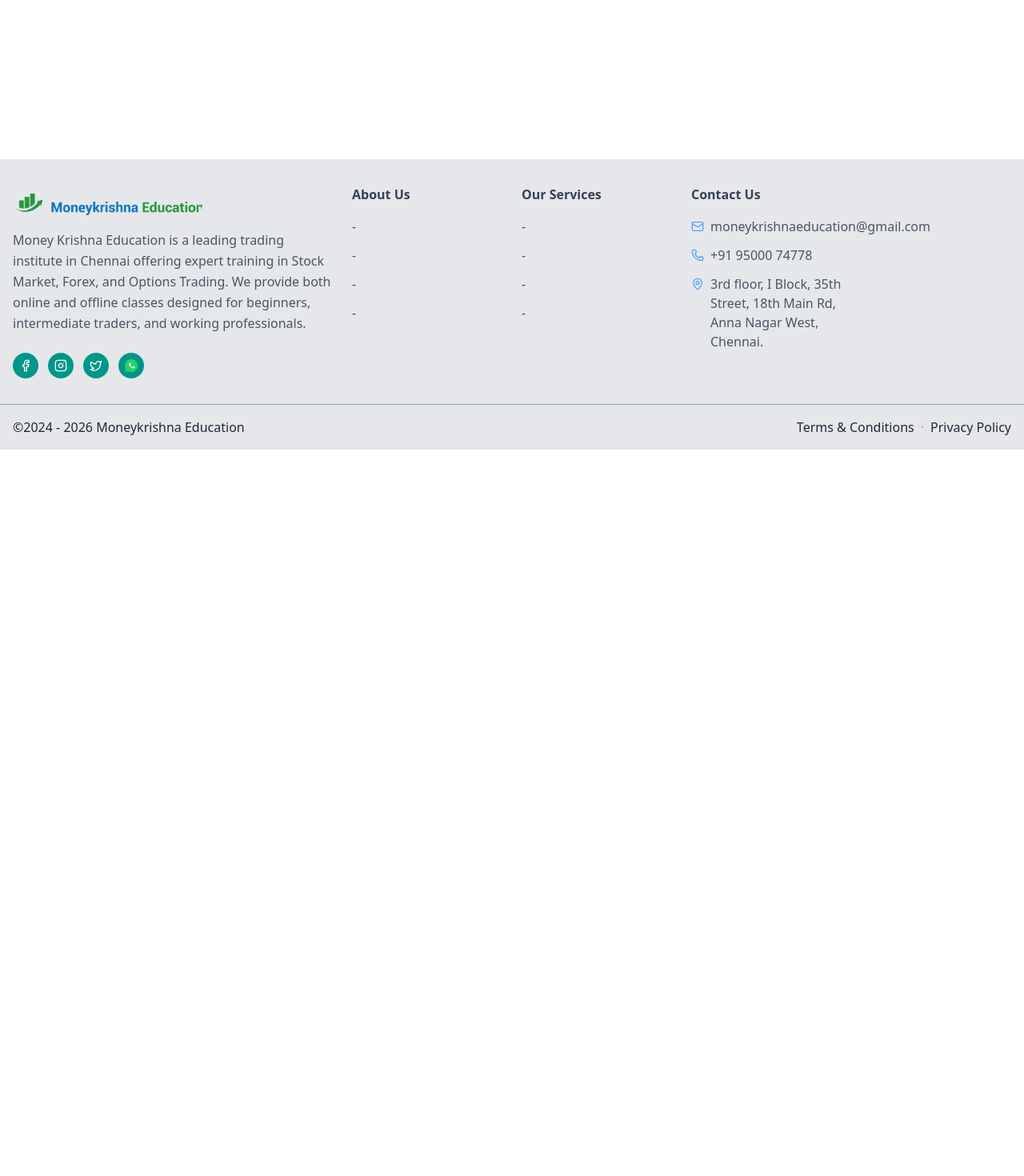
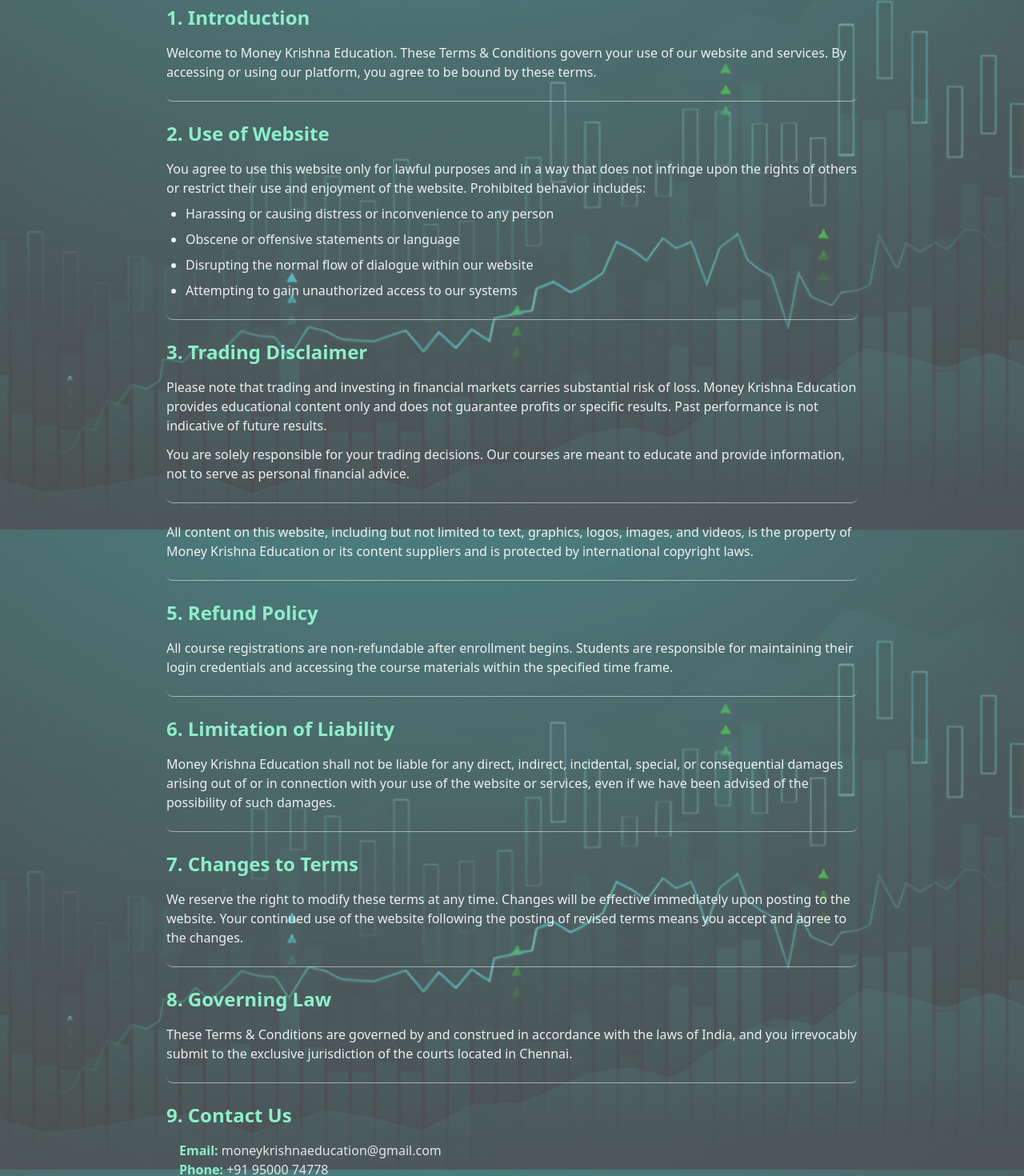
Before and after one commit to Moneykrishnaeducation/MKE, a React (Vite) app: page /terms in a window 1280 px wide. Shown: the part 238-1708 px from the top of the page at 80% size. Before the commit the page ends 800 px from the top, so only its background shows below. Built offline with nearby package versions, Linux system fonts and the light colour scheme.

Commit message:
term page

```diff
--- a/src/App.jsx
+++ b/src/App.jsx
@@ -15,6 +15,7 @@
 import Intermediate from './Components/Intermediate'
 import AdvanceCourse from './Components/AdvanceCourse'
 import Careers from './Components/Careers'
+import Term from './Components/Term'
 
 const App = () => {
   return (
@@ -35,6 +36,7 @@
             <Route path="/courses/beginner" element={<BeginnerCourse />} />
             <Route path="/courses/intermediate" element={<Intermediate />} />
             <Route path="/courses/advanced" element={<AdvanceCourse />} />
+            <Route path="/terms" element={<Term />} />
           </Routes>
         </main>
 
--- a/src/Components/Footer.jsx
+++ b/src/Components/Footer.jsx
@@ -110,7 +110,7 @@
         <div className="max-w-screen-xl mx-auto px-4 py-4 flex flex-col md:flex-row items-center justify-between text-gray-400">
           <div className='text-gray-800'>©2024 - {new Date().getFullYear()} Moneykrishna Education</div>
           <div className="mt-3 md:mt-0">
-            <a href="#" className="text-gray-800 hover:underline  rounded">Terms &amp; Conditions</a>
+            <Link to="/terms" className="text-gray-800 hover:underline  rounded">Terms &amp; Conditions</Link>
             <span className="mx-2">·</span>
             <a href="#" className="text-gray-800 hover:underline  rounded">Privacy Policy</a>
           </div>
--- /dev/null
+++ b/src/Components/Term.jsx
@@ -0,0 +1,98 @@
+import React, { useEffect, useState } from 'react'
+import bgImg from '../assets/bg_img.jpg'
+
+const Term = () => {
+  const [isVisible, setIsVisible] = useState(false)
+
+  useEffect(() => {
+    setIsVisible(true)
+  }, [])
+
+  return (
+    <div className="min-h-screen relative" style={{backgroundImage: `url(${bgImg})`, backgroundSize: 'cover', backgroundPosition: 'center', backgroundAttachment: 'fixed', opacity: 0.7}}>
+      <div className="absolute inset-0 bg-black/40"></div>
+      <div className="max-w-4xl mx-auto px-4 py-12 relative z-10">
+        <h1 className={`text-5xl font-bold mb-12 text-center text-white transition-all duration-700 ${
+          isVisible ? 'opacity-100 translate-y-0' : 'opacity-0 translate-y-4'
+        }`}>Terms &amp; Conditions</h1>
+
+        <div className="space-y-6 text-white/90">
+          <section className={`pb-6 border-b border-white/50 rounded-lg transition-all duration-700 transform ${
+            isVisible ? 'opacity-100 translate-y-0' : 'opacity-0 translate-y-4'
+          }`}>
+            <h2 className="text-2xl font-semibold mb-4 text-emerald-300">1. Introduction</h2>
+            <p>Welcome to Money Krishna Education. These Terms &amp; Conditions govern your use of our website and services. By accessing or using our platform, you agree to be bound by these terms.</p>
+          </section>
+
+          <section className={`pb-6 border-b border-white/50 rounded-lg transition-all duration-700 transform delay-100 ${
+            isVisible ? 'opacity-100 translate-y-0' : 'opacity-0 translate-y-4'
+          }`}>
+            <h2 className="text-2xl font-semibold mb-4 text-emerald-300">2. Use of Website</h2>
+            <p>You agree to use this website only for lawful purposes and in a way that does not infringe upon the rights of others or restrict their use and enjoyment of the website. Prohibited behavior includes:</p>
+            <ul className="list-disc pl-6 mt-2 space-y-2">
+              <li>Harassing or causing distress or inconvenience to any person</li>
+              <li>Obscene or offensive statements or language</li>
+              <li>Disrupting the normal flow of dialogue within our website</li>
+              <li>Attempting to gain unauthorized access to our systems</li>
+            </ul>
+          </section>
+
+          <section className={`pb-6 border-b border-white/50 rounded-lg transition-all duration-700 transform delay-200 ${
+            isVisible ? 'opacity-100 translate-y-0' : 'opacity-0 translate-y-4'
+          }`}>
+            <h2 className="text-2xl font-semibold mb-4 text-emerald-300">3. Trading Disclaimer</h2>
+            <p>Please note that trading and investing in financial markets carries substantial risk of loss. Money Krishna Education provides educational content only and does not guarantee profits or specific results. Past performance is not indicative of future results.</p>
+            <p className="mt-3">You are solely responsible for your trading decisions. Our courses are meant to educate and provide information, not to serve as personal financial advice.</p>
+          </section>
+
+          <section className={`pb-6 border-b border-white/50 rounded-lg transition-all duration-700 transform delay-300 ${
+            isVisible ? 'opacity-100 translate-y-0' : 'opacity-0 translate-y-4'
+          }`}>
+            <p>All content on this website, including but not limited to text, graphics, logos, images, and videos, is the property of Money Krishna Education or its content suppliers and is protected by international copyright laws.</p>
+          </section>
+
+          <section className={`pb-6 border-b border-white/50 rounded-lg transition-all duration-700 transform delay-300 ${
+            isVisible ? 'opacity-100 translate-y-0' : 'opacity-0 translate-y-4'
+          }`}>
+            <h2 className="text-2xl font-semibold mb-4 text-emerald-300">5. Refund Policy</h2>
+            <p>All course registrations are non-refundable after enrollment begins. Students are responsible for maintaining their login credentials and accessing the course materials within the specified time frame.</p>
+          </section>
+
+          <section className={`pb-6 border-b border-white/50 rounded-lg transition-all duration-700 transform delay-300 ${
+            isVisible ? 'opacity-100 translate-y-0' : 'opacity-0 translate-y-4'
+          }`}>
+            <h2 className="text-2xl font-semibold mb-4 text-emerald-300">6. Limitation of Liability</h2>
+            <p>Money Krishna Education shall not be liable for any direct, indirect, incidental, special, or consequential damages arising out of or in connection with your use of the website or services, even if we have been advised of the possibility of such damages.</p>
+          </section>
+
+          <section className={`pb-6 border-b border-white/50 rounded-lg transition-all duration-700 transform delay-300 ${
+            isVisible ? 'opacity-100 translate-y-0' : 'opacity-0 translate-y-4'
+          }`}>
+            <h2 className="text-2xl font-semibold mb-4 text-emerald-300">7. Changes to Terms</h2>
+            <p>We reserve the right to modify these terms at any time. Changes will be effective immediately upon posting to the website. Your continued use of the website following the posting of revised terms means you accept and agree to the changes.</p>
+          </section>
+
+          <section className={`pb-6 border-b border-white/50 rounded-lg transition-all duration-700 transform delay-300 ${
+            isVisible ? 'opacity-100 translate-y-0' : 'opacity-0 translate-y-4'
+          }`}>
+            <h2 className="text-2xl font-semibold mb-4 text-emerald-300">8. Governing Law</h2>
+            <p>These Terms &amp; Conditions are governed by and construed in accordance with the laws of India, and you irrevocably submit to the exclusive jurisdiction of the courts located in Chennai.</p>
+          </section>
+
+          <section className={`pb-6 rounded-lg transition-all duration-700 transform delay-300 ${
+            isVisible ? 'opacity-100 translate-y-0' : 'opacity-0 translate-y-4'
+          }`}>
+            <h2 className="text-2xl font-semibold mb-4 text-emerald-300">9. Contact Us</h2>
+            <div className="mt-3 ml-4 text-white/85">
+              <p><strong className="text-emerald-300">Email:</strong> moneykrishnaeducation@gmail.com</p>
+              <p><strong className="text-emerald-300">Phone:</strong> +91 95000 74778</p>
+              <p><strong className="text-emerald-300">Address:</strong> 3rd floor, I Block, 35th Street, 18th Main Rd, Anna Nagar West, Chennai</p>
+            </div>
+          </section>
+        </div>
+      </div>
+    </div>
+  )
+}
+
+export default Term
```
